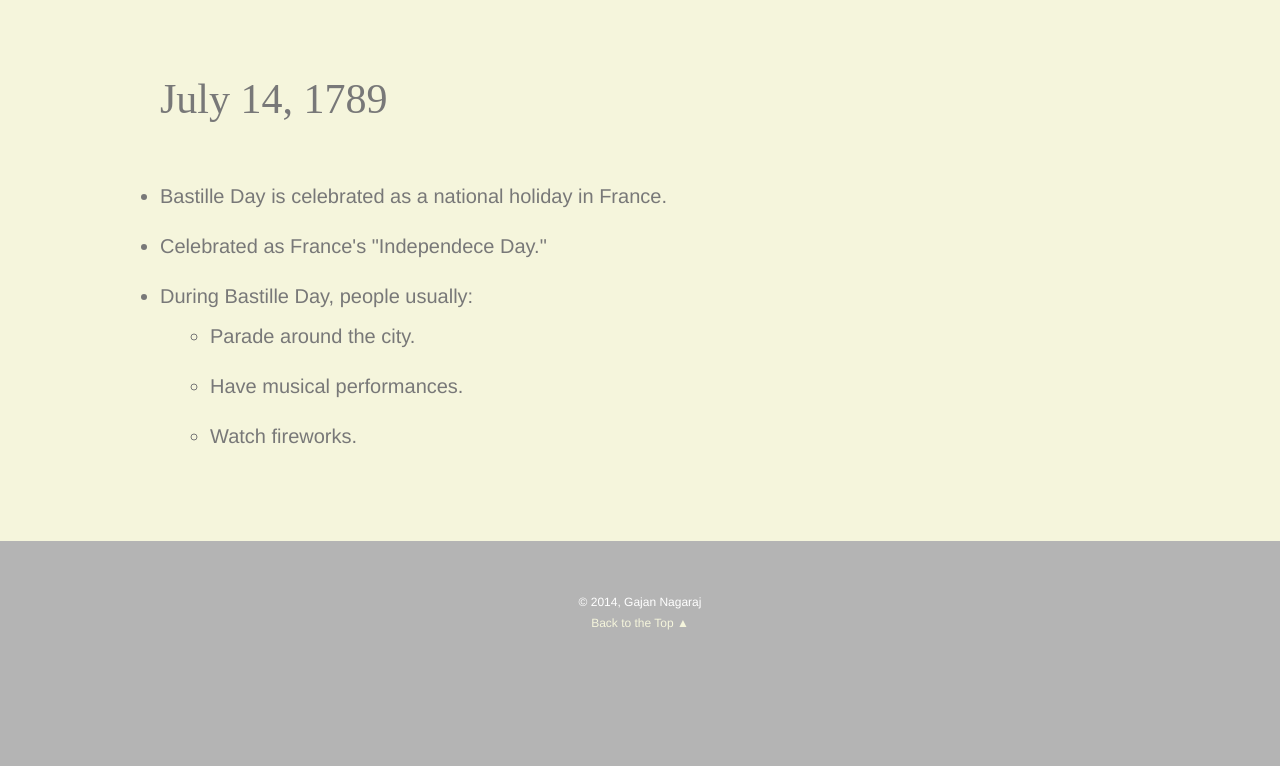
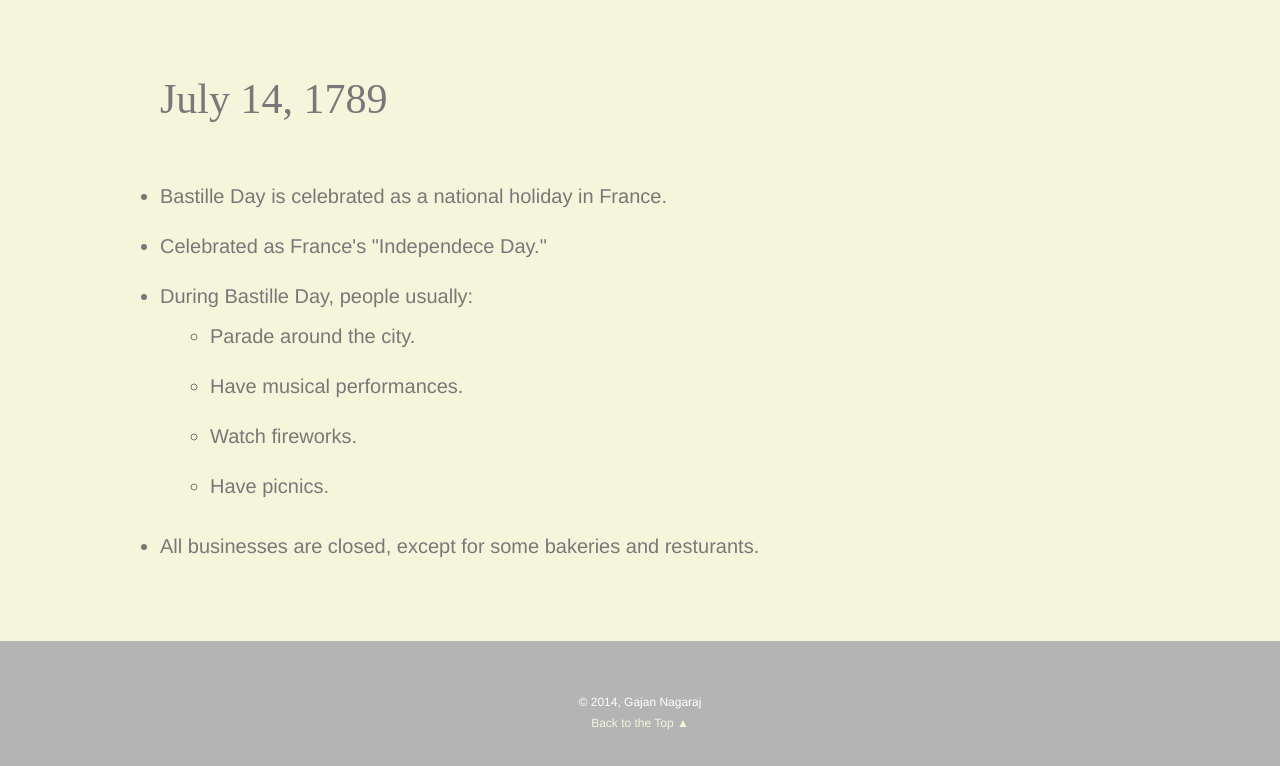
Before and after one commit to thegajan/litProject, a plain HTML site: page index.html in a window 1280 px wide. Shown: the part 3292-4058 px from the top of the page. Before the commit the page ends 3975 px from the top, so only its background shows below. Drawn offline with Linux system fonts and the light colour scheme.

Commit message:
Finished Day info

```diff
--- a/index.html
+++ b/index.html
@@ -65,8 +65,10 @@
                     <li>Parade around the city.</li>
                     <li>Have musical performances.</li>
                     <li>Watch fireworks.</li>
+                    <li>Have picnics.</li>
                 </ul>
                 </li>
+                <li>All businesses are closed, except for some bakeries and resturants.</li>
             </ul>
         </div>
       </section>
```
